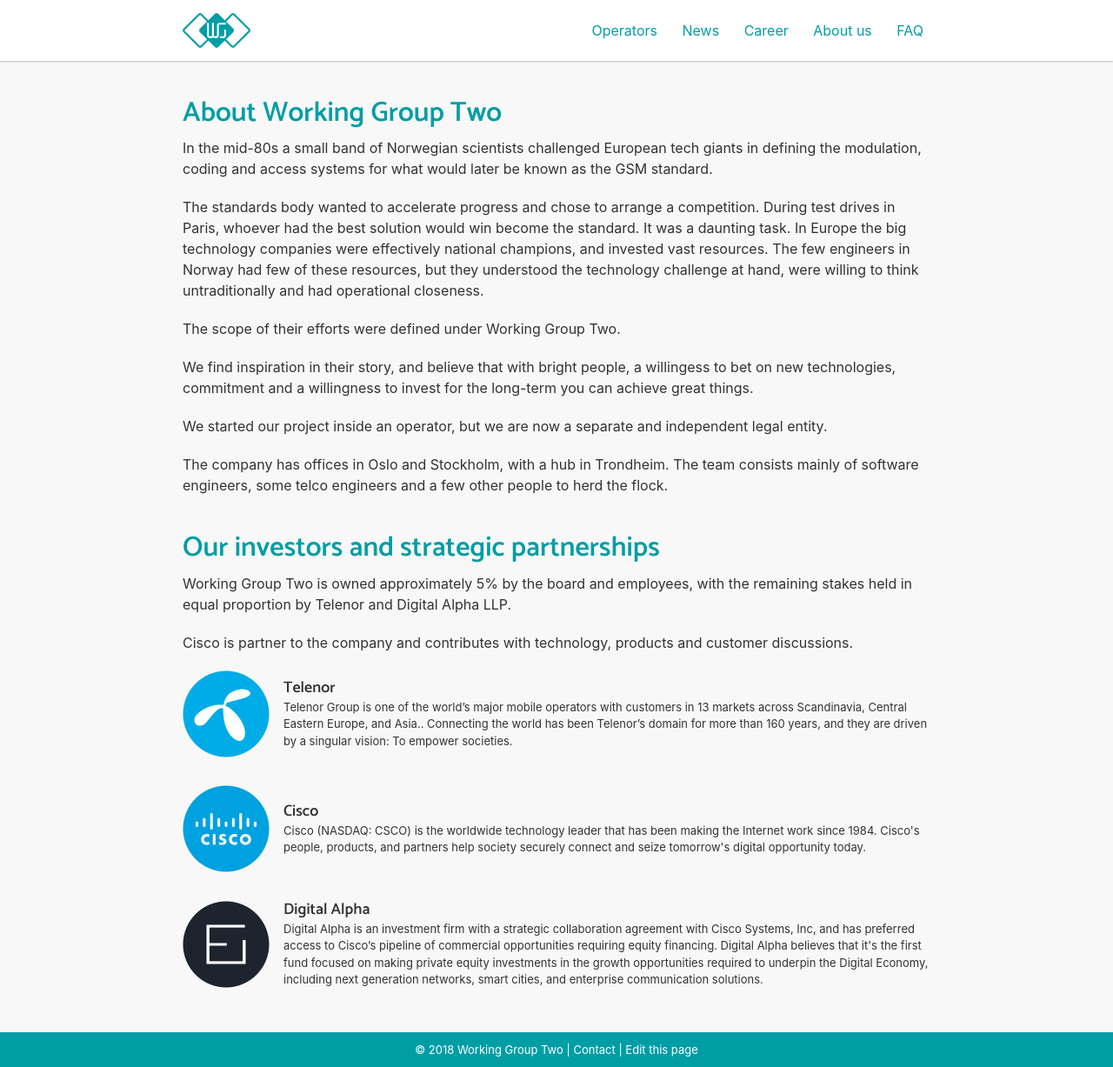
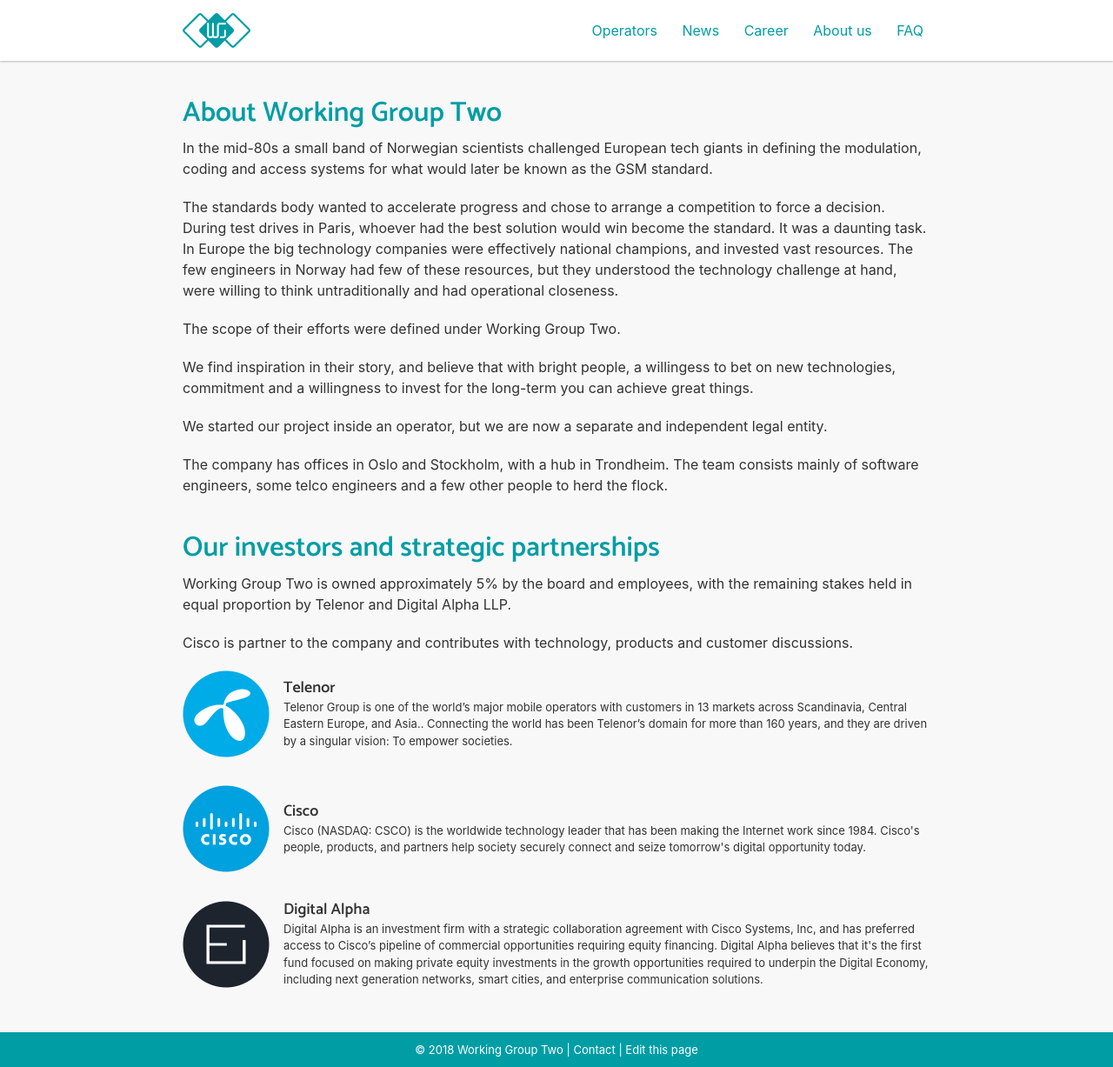
Before and after one commit to working-group-two/engineering-blog, a Jekyll site: the page built from pages/about.md, in a window 1280 px wide and 1227 px high. Shown: the whole window at 87% size. Built offline with Jekyll 4.4.1, drawn with Linux system fonts in a browser that asks for light colours; nearby versions of some CDN libraries.

Commit message:
Update about.md
text edits

```diff
--- a/pages/about.md
+++ b/pages/about.md
@@ -8,7 +8,7 @@
 
 In the mid-80s a small band of Norwegian scientists challenged European tech giants in defining the modulation, coding and access systems for what would later be known as the GSM standard.
 
-The standards body wanted to accelerate progress and chose to arrange a competition. During test drives in Paris, whoever had the best solution would win become the standard. It was a daunting task. In Europe the big technology companies were effectively national champions, and invested vast resources. The few engineers in Norway had few of these resources, but they understood the technology challenge at hand, were willing to think untraditionally and had operational closeness.
+The standards body wanted to accelerate progress and chose to arrange a competition to force a decision. During test drives in Paris, whoever had the best solution would win become the standard. It was a daunting task. In Europe the big technology companies were effectively national champions, and invested vast resources. The few engineers in Norway had few of these resources, but they understood the technology challenge at hand, were willing to think untraditionally and had operational closeness.
 
 The scope of their efforts were defined under Working Group Two.
 
```
